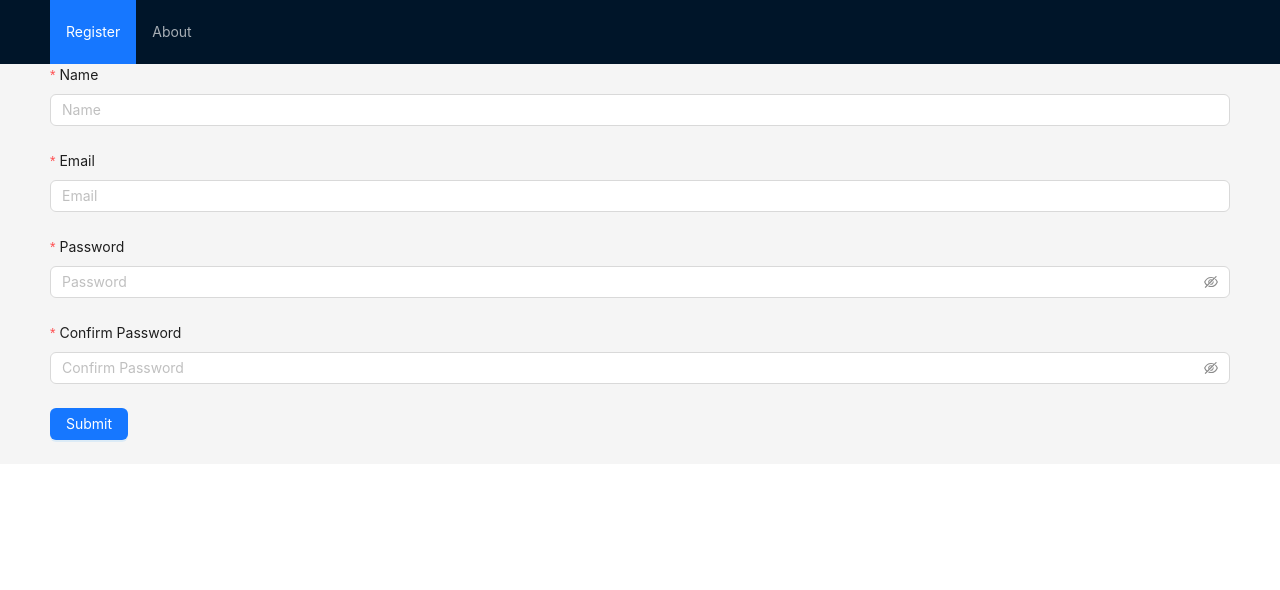
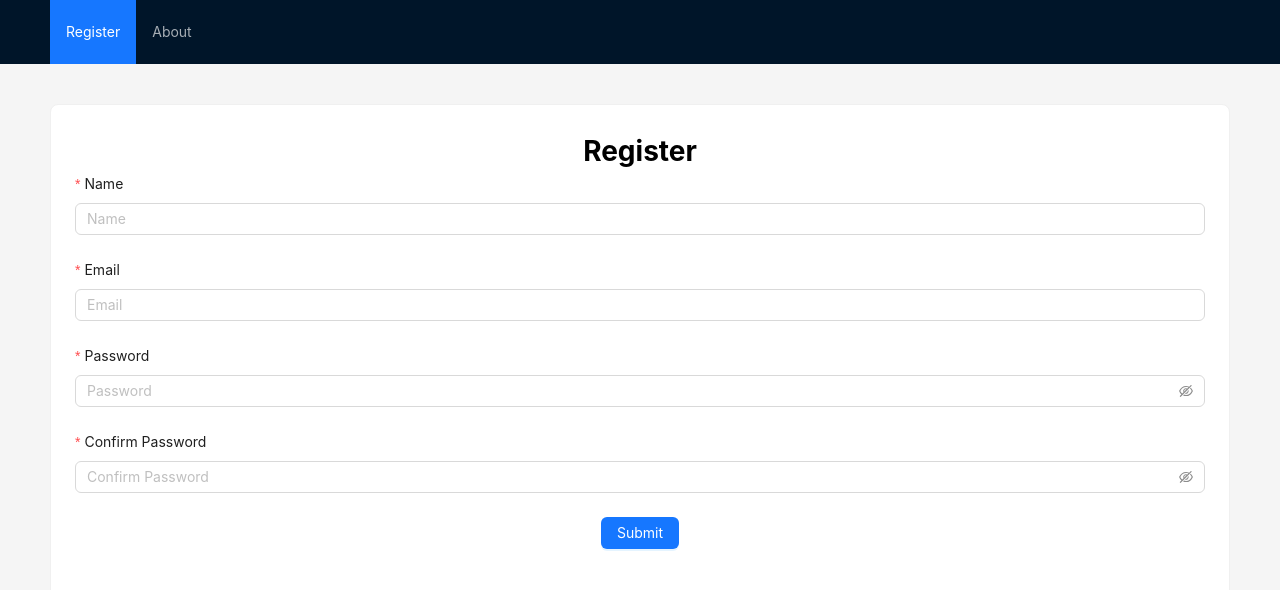
Before and after one commit to KazimAbusnaimeh/admin-panel-stg, a Vue app: page /register in a window 1280 px wide. Shown: the top 590 px of the page. Built offline with nearby package versions, Linux system fonts and the light colour scheme.

Commit message:
add new validation on the error and make the register validation using form type

```diff
--- a/src/App.vue
+++ b/src/App.vue
@@ -10,22 +10,32 @@
             <router-link to="/about">About </router-link></a-menu-item
           >
         </a-menu> </a-layout-header
-      ><a-layout-content style="padding: 0 50px"
-        ><RouterView /></a-layout-content
+      ><a-layout-content style="padding: 0 50px">
+        <RouterView /> </a-layout-content
     ></a-layout>
   </div>
 </template>
 
 <script>
 export default {
+  data() {
+    return {
+      path: this.$route.path,
+    };
+  },
   methods: {
     selectedTab(path) {
       if (this.$route.path == path) return "ant-menu-item-selected";
       else return "";
     },
   },
+  watch: {
+    "$route.path"(newPath) {
+      this.path = newPath;
+    },
+  },
   created() {
-    console.log("kazim", this.$route.path);
+    console.log("kazim", this.path);
   },
 };
 </script>
--- a/src/assets/main.css
+++ b/src/assets/main.css
@@ -1 +1,11 @@
 @import "./base.css";
+.ant-layout {
+  min-height: 100vh;
+}
+
+h1 {
+  text-transform: capitalize;
+  font-size: 28px;
+  font-weight: 650;
+  color: black;
+}
--- a/src/store/modules/Auth.js
+++ b/src/store/modules/Auth.js
@@ -1,4 +1,5 @@
 import ApiService from "@/core/service/ApiService";
+import Swal from "sweetalert2";
 export default {
   state: {
     user: JSON.parse(localStorage.getItem("user")) || null,
@@ -11,8 +12,14 @@ export default {
     destroyUser(state) {
       localStorage.removeItem("user");
     },
-    setError(state, payload) {
-      state.error = payload;
+    setError(state, { error, showError = true, callback = () => {} }) {
+      console.log("kazim error", error);
+      if (error !== undefined) state.error = error;
+      else state.error = "Server not responding";
+      if (showError && state.error)
+        Swal.fire("Somthing Went Wrong", state.error, "error").then(() => {
+          if (typeof callback == "function") callback();
+        });
     },
   },
   getters: {
@@ -26,11 +33,13 @@ export default {
   actions: {
     async signUp({ commit }, payload) {
       try {
-        commit("setError", null);
+        commit("setError", { error: null });
         let res = await ApiService.post("/api/v1/auth/admin/signup", payload);
         commit("setUser", res);
       } catch (err) {
-        commit("setError", err.response.data.error.errors);
+        commit("setError", {
+          error: err.response?.data?.message || undefined,
+        });
       }
     },
   },
--- a/src/store/modules/ServiceModule.js
+++ b/src/store/modules/ServiceModule.js
@@ -17,14 +17,13 @@ export default {
   actions: {
     async getAllServices({ commit }) {
       try {
-        commit("setError", null);
+        commit("setError", { error: null });
         let res = await ApiService.get(
           "/api/v1/service//provider/get-all-services"
         );
         commit("setServices", res.data);
       } catch (err) {
-        commit("setError", err.response);
-        console.log("kazim", err.response);
+        commit("setError", { error: err.response });
       }
     },
   },
--- /dev/null
+++ b/src/utils/Extentions.js
@@ -0,0 +1,26 @@
+export function nameValidateError(rule, value, callback) {
+  if (!value) {
+    callback("");
+  } else if (value.toString().length < 2) {
+    callback(new Error("Name Is Not Valid"));
+  } else {
+    const nameParts = value.trim().split(" ");
+
+    // Check if there are at least two name parts
+    if (nameParts.length < 2) {
+      callback(new Error("Please Enter Your Full Name"));
+    } else if (
+      nameParts.some(
+        (part, index) => index !== nameParts.length - 1 && part.length < 2
+      )
+    ) {
+      callback(new Error("Name Is Not Valid"));
+    } else {
+      callback();
+    }
+  }
+}
+
+export function inputName(name) {
+  return name.replace(/[^a-z ^A-Z]/g, "").slice(0, 60);
+}
--- a/src/views/Register.vue
+++ b/src/views/Register.vue
@@ -1,60 +1,111 @@
 <template>
   <main>
-    <a-form layout="vertical" @submit.prevent="handleSubmit">
-      <a-form-item label="Name" :required="true">
+    <a-card style="margin-top: 40px">
+      <h1 style="width: 100%; text-align: center">Register</h1>
+      <a-form
+        layout="vertical"
+        @finish="handleSuubmitSuccess"
+        @finishFailed="FormError"
+        :model="form"
+      >
+        <a-form-item
+          label="Name"
+          name="name"
+          :rules="[
+            { required: true, message: 'Please input your name!' },
+            {
+              validator: nameValidateError,
+            },
+          ]"
+        >
           <a-input
             placeholder="Name"
             v-model:value="form.name"
-          :class="{ 'has-error': showError('name') }"
+            :input="(form.name = inputName(form.name))"
           />
-        <div class="error-message" v-if="showError('name')">
-          {{ errorMessage("name") }}
-        </div>
         </a-form-item>
-      <a-form-item label="Email" :required="true">
-        <a-input
-          placeholder="Email"
-          v-model:value="form.email"
-          :class="{ 'has-error': showError('email') }"
-        />
-        <div class="error-message" v-if="showError('email')">
-          {{ errorMessage("email") }}
-        </div>
+        <a-form-item
+          label="Email"
+          name="email"
+          :rules="[
+            {
+              type: 'email',
+              required: true,
+              message: 'Please input valid email!',
+            },
+          ]"
+        >
+          <a-input placeholder="Email" v-model:value="form.email" />
         </a-form-item>
-      <a-form-item label="Password" :required="true">
+        <a-form-item
+          label="Password"
+          name="password"
+          :rules="[
+            {
+              required: true,
+              message: 'Please input your password!',
+            },
+            {
+              validator: (rule, value, promise) => {
+                if (value.length > 0 && value.length < 6) {
+                  promise(
+                    new Error('Password must be at least 6 characters long!')
+                  );
+                } else {
+                  promise();
+                }
+              },
+            },
+          ]"
+        >
           <a-input-password
             placeholder="Password"
             type="password"
             v-model:value="form.password"
-          :class="{ 'has-error': showError('password') }"
           />
-        <div class="error-message" v-if="showError('password')">
-          {{ errorMessage("password") }}
-        </div>
         </a-form-item>
-      <a-form-item label="Confirm Password" :required="true">
+        <a-form-item
+          label="Confirm Password"
+          name="password_confirm"
+          :rules="[
+            { required: true, message: 'Please Confirm your password!' },
+            {
+              validator: (rule, value, callback) => {
+                if (value.length > 0 && form.password.length <= 0)
+                  callback(new Error('Enter password first!'));
+                else if (value.length > 0 && value != form.password) {
+                  callback(
+                    new Error('Confirm Password must match the password!')
+                  );
+                } else {
+                  callback();
+                }
+              },
+            },
+          ]"
+        >
           <a-input-password
             placeholder="Confirm Password"
             type="password"
             v-model:value="form.password_confirm"
           />
         </a-form-item>
-      <a-form-item>
+        <a-form-item style="margin-top: 10px; width: 100%; text-align: center">
           <a-button type="primary" html-type="submit" :loading="submitLoading">
             {{ submitLoading ? "Loading" : "Submit" }}
           </a-button>
         </a-form-item>
       </a-form>
+    </a-card>
   </main>
 </template>
 
 <script>
+import { nameValidateError, inputName } from "../utils/Extentions";
 export default {
   data() {
     return {
       submitLoading: false,
-      submitted: false,
-      backendError: [],
       form: {
         name: "",
         email: "",
@@ -64,29 +115,26 @@ export default {
     };
   },
   methods: {
-    showError(type) {
-      return (
-        (this.submitted && !this.form[type]) ||
-        this.backendError.find((error) => error.path == type)
-      );
+    validatePassword(rule, value, callback) {
+      if (!value) {
+        callback();
+      } else if (value.length < 6) {
+        callback(new Error("Password must be at least 6 characters long!"));
+      } else {
+        callback();
+      }
     },
-    errorMessage(type) {
-      return this.backendError.find((error) => error.path == type)
-        ? this.backendError.find((error) => error.path == type).msg
-        : "Please Enter Your name";
-    },
-    async handleSubmit() {
+    async handleSuubmitSuccess() {
       this.submitLoading = true;
-      this.submitted = true;
-      if (Object.values(this.form).every((value) => value !== "")) {
       await this.$store.dispatch("signUp", this.form);
       let error = this.$store.getters.getError;
       if (error) {
-          this.backendError = error;
-        } else this.submitted = false;
-      }
         this.submitLoading = false;
+      } else this.submitLoading = false;
     },
+    FormError(error) {},
+    nameValidateError,
+    inputName,
   },
 };
 </script>
```
Lines whose indentation alone changed are shown as unchanged.
